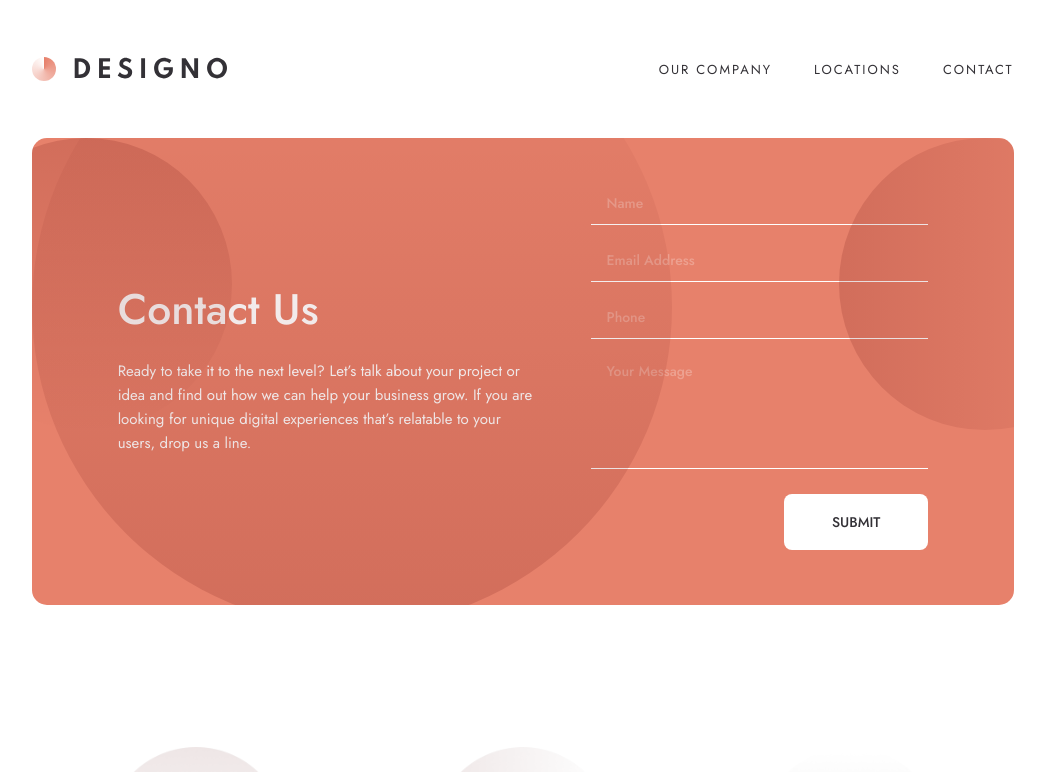
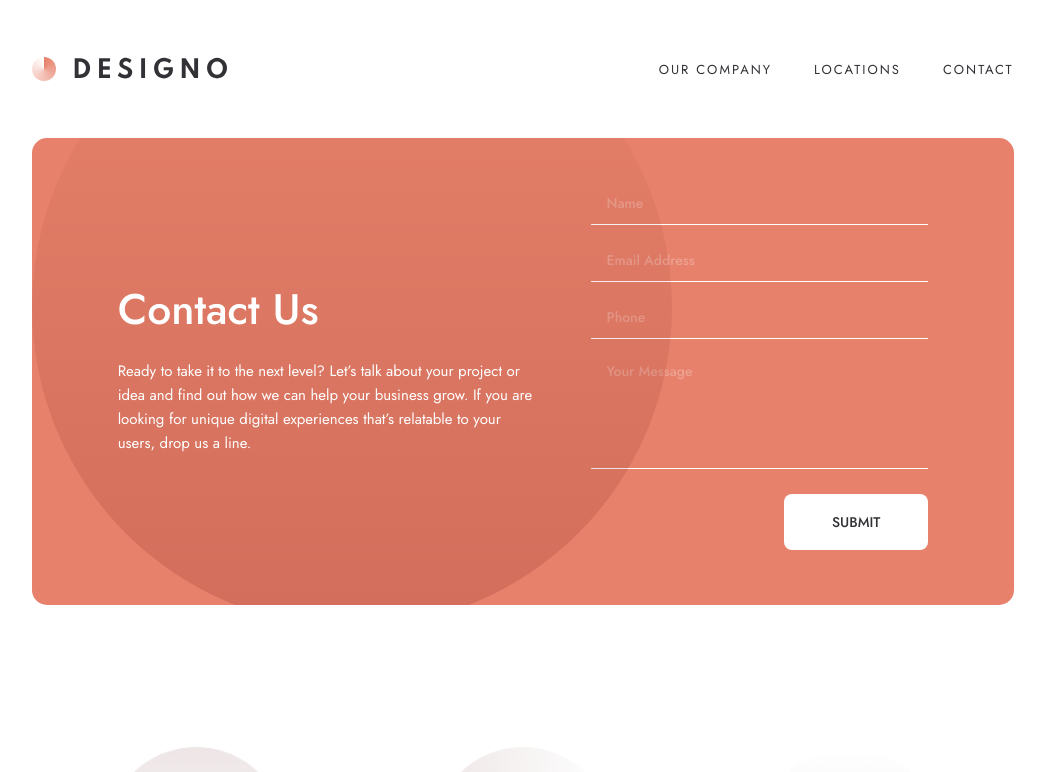
Before and after one commit to Iykekelvins/designo, a Next.js app: page /contact in a window 1280 px wide. Shown: the top 772 px of the page, without its empty margins (117-1162 px from the left). Built offline with nearby package versions, Linux system fonts and the light colour scheme.

Commit message:
chore: hide mobile icons

```diff
--- a/_pages/contact/hero.tsx
+++ b/_pages/contact/hero.tsx
@@ -12,7 +12,7 @@ export default function Hero() {
 			gap-[max(2.5rem,40px)] des:gap-0 flex-col des:flex-row
 			sm:items-start des:items-center
 			'>
-				<div className='text-white text-center sm:text-left'>
+				<div className='text-white text-center sm:text-left relative z-2'>
 					<h1 className='text-48 font-medium'>Contact Us</h1>
 					<p
 						className='text-16 leading-[1.6] mt-[max(2rem,24px)]
@@ -33,7 +33,7 @@ export default function Hero() {
 				fill='none'
 				xmlns='http://www.w3.org/2000/svg'
 				className='absolute des:left-0 size-[max(40rem,640px)] des:-bottom-20
-				-left-40 -top-20 hidden sm:block
+				-left-40 -top-20 hidden sm:block pointer-events-none
 				'>
 				<circle
 					opacity='0.308943'
@@ -62,7 +62,7 @@ export default function Hero() {
 				viewBox='0 0 200 292'
 				fill='none'
 				xmlns='http://www.w3.org/2000/svg'
-				className='absolute top-0 left-0'>
+				className='absolute top-0 left-0 sm:hidden pointer-events-none'>
 				<circle
 					opacity='0.308943'
 					cx='54'
@@ -90,7 +90,7 @@ export default function Hero() {
 				viewBox='0 0 175 292'
 				fill='none'
 				xmlns='http://www.w3.org/2000/svg'
-				className='absolute top-0 right-0'>
+				className='absolute top-0 right-0 sm:hidden pointer-events-none'>
 				<circle
 					opacity='0.308943'
 					cx='146'
```
